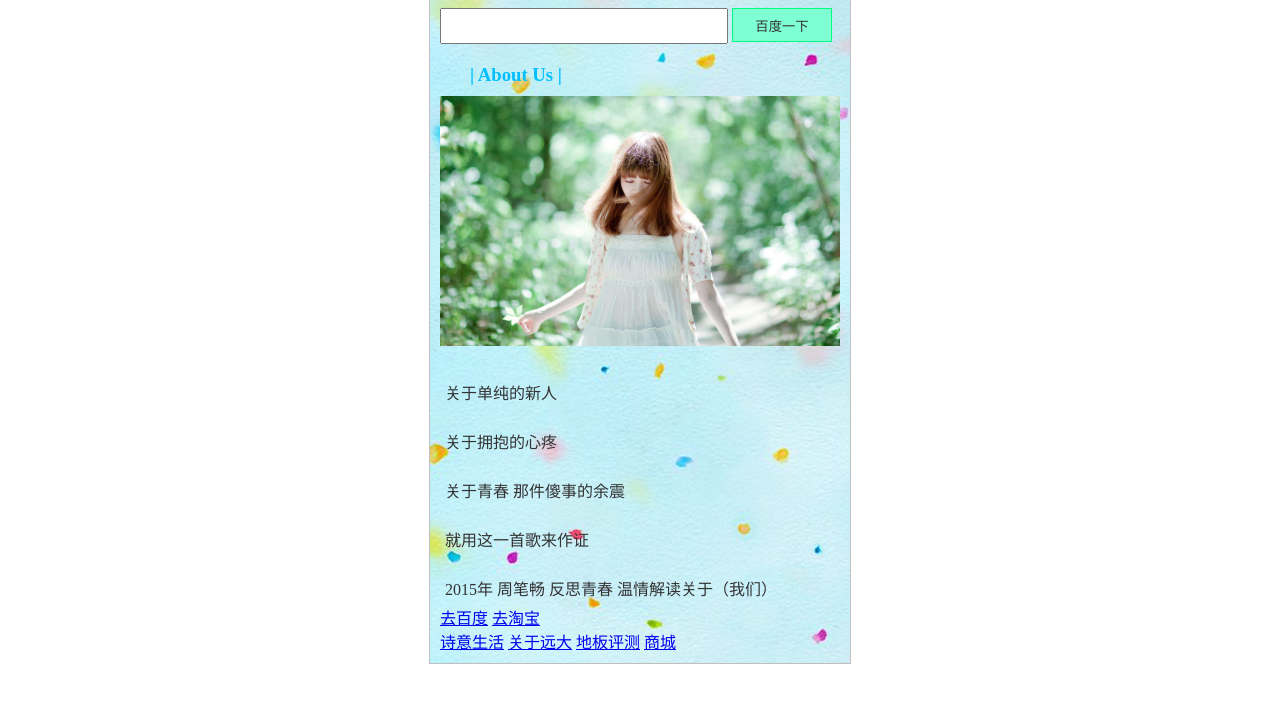
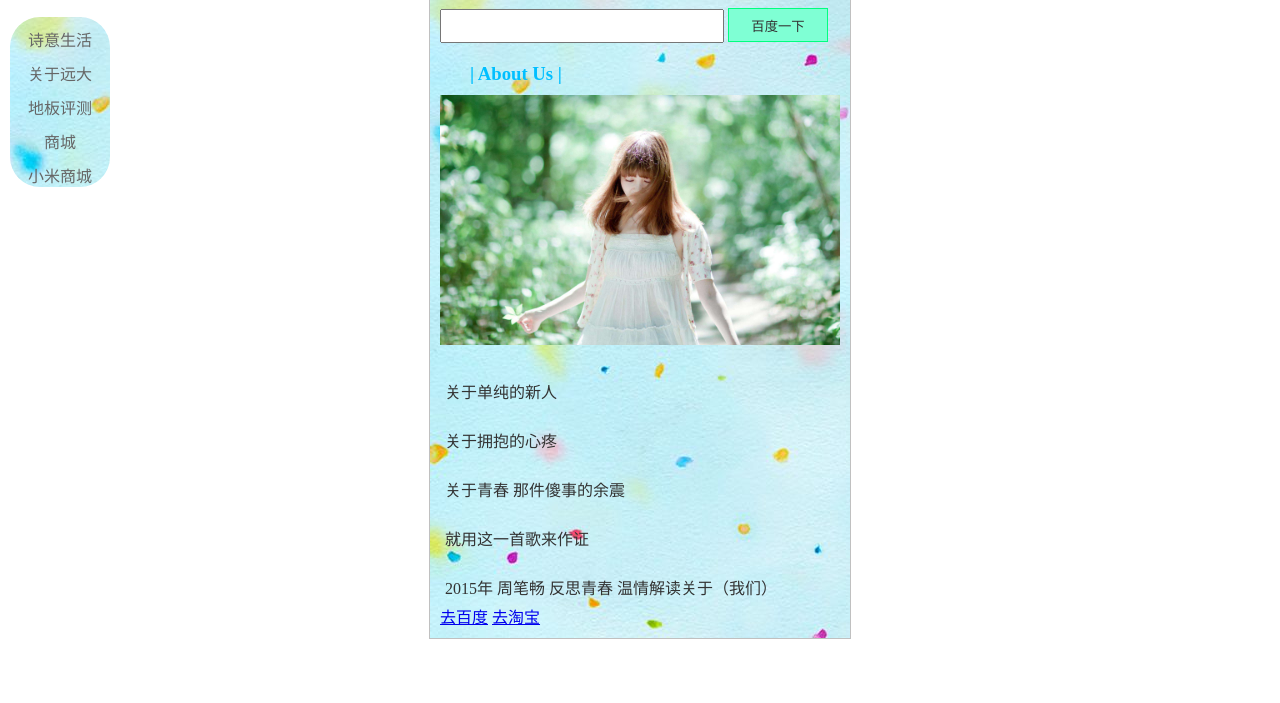
Before and after one commit to pipixiayoudianpi/homework, a plain HTML site: page html/个人网站.html in a window 1280 px wide. Shown: the part 63-766 px from the top of the page. Drawn offline with Linux system fonts and the light colour scheme.

Commit message:
update_3/06/2019

```diff
--- a/css/index.css
+++ b/css/index.css
@@ -46,3 +46,23 @@ dl:hover{
     color: rgb(248, 77, 168);
     cursor: pointer;
 }
+.homework-link{
+    width: 100px;
+    float: left;
+    position: fixed;
+    left: 10px;
+    top: 10%;
+    background-color: lightskyblue;
+    text-align: center;
+    border-radius: 30px;
+}
+.homework-link li{
+    list-style:none;
+}
+.homework-link a{
+    text-decoration: none;
+    color: #666;
+}
+.homework-link a:hover{
+    text-decoration: underline;
+}
--- a/css/个人网站.css
+++ b/css/个人网站.css
@@ -1,14 +1,13 @@
 *{
-    margin: 0;
+    margin: 0;padding: 0;
 }
 .tittle{
     text-align: center;
     background-color: #E0FFFF;
     line-height: 60px;
 }
-div{
+.main{
     width: 400px;
-    /* height: 650px; */
     padding: 10px;
     margin-left: auto;
     margin-right: auto;
@@ -41,3 +40,25 @@ p{
     padding: 5px;
     margin-top: 15px;
 }
+.homework-link{
+    width: 100px;
+    float: left;
+    position: fixed;
+    left: 10px;
+    top: 10%;
+    background-color: lightskyblue;
+    text-align: center;
+    border-radius: 30px;
+    background-image:url("../images/背景.jpg");
+}
+.homework-link li{
+    list-style:none;
+    margin-top: 10px;
+}
+.homework-link a{
+    text-decoration: none;
+    color: #666;
+}
+.homework-link a:hover{
+    text-decoration: underline;
+}
--- a/css/关于远大.css
+++ b/css/关于远大.css
@@ -53,3 +53,24 @@
 .second>a{
     margin-bottom: 10px;
 }
+.homework-link{
+    width: 100px;
+    float: left;
+    position: fixed;
+    left: 10px;
+    top: 10%;
+    background-color: lightskyblue;
+    text-align: center;
+    border-radius: 30px;
+}
+.homework-link li{
+    list-style:none;
+    margin-top: 10px;
+}
+.homework-link a{
+    text-decoration: none;
+    color: #666;
+}
+.homework-link a:hover{
+    text-decoration: underline;
+}
--- a/css/商城.css
+++ b/css/商城.css
@@ -647,3 +647,24 @@ li {
     color: #eee;
     font-size: 12px;
 }
+.homework-link{
+    width: 100px;
+    float: left;
+    position: fixed;
+    left: 10px;
+    top: 10%;
+    background-color: lightskyblue;
+    text-align: center;
+    border-radius: 30px;
+}
+.homework-link li{
+    list-style:none;
+    margin-top: 10px;
+}
+.homework-link a{
+    text-decoration: none;
+    color: #666;
+}
+.homework-link a:hover{
+    text-decoration: underline;
+}
--- a/css/地板评测.css
+++ b/css/地板评测.css
@@ -58,3 +58,24 @@
 .p3{
     margin-bottom: 30px;
 }
+.homework-link{
+    width: 100px;
+    float: left;
+    position: fixed;
+    left: 10px;
+    top: 10%;
+    background-color: lightskyblue;
+    text-align: center;
+    border-radius: 30px;
+}
+.homework-link li{
+    list-style:none;
+    margin-top: 10px;
+}
+.homework-link a{
+    text-decoration: none;
+    color: #666;
+}
+.homework-link a:hover{
+    text-decoration: underline;
+}
--- a/css/小米商城.css
+++ b/css/小米商城.css
@@ -238,3 +238,24 @@ input {
     background-position: -84px 0;
     width: 24px;
 }
+.homework-link{
+    width: 100px;
+    float: left;
+    position: fixed;
+    left: 10px;
+    top: 10%;
+    background-color: lightskyblue;
+    text-align: center;
+    border-radius: 30px;
+}
+.homework-link li{
+    list-style:none;
+    margin-top: 10px;
+}
+.homework-link a{
+    text-decoration: none;
+    color: #666;
+}
+.homework-link a:hover{
+    text-decoration: underline;
+}
--- a/html/个人网站.html
+++ b/html/个人网站.html
@@ -4,12 +4,21 @@
     <meta charset="UTF-8">
     <meta name="viewport" content="width=device-width, initial-scale=1.0">
     <meta http-equiv="X-UA-Compatible" content="ie=edge">
-    <title>作业2</title>
+    <title>个人网站</title>
     <link rel="stylesheet" href="../css/个人网站.css">
 </head>
 <body>
+    <div class="homework-link">
+        <ul>
+            <li><a  href="../index.html">诗意生活</a></li>
+            <li><a  href="关于远大.html">关于远大</a></li>
+            <li><a  href="地板评测.html">地板评测</a></li>
+            <li><a  href="商城.html">商城</a></li>
+            <li> <a href="小米商城.html">小米商城</a></li>
+        </ul>
+    </div>
     <h3 class="tittle">个人网站</h3>
-    <div>
+    <div class="main">
         <input class="in" type="text">
         <button class="baidu">百度一下</button>
         <h3 class="head">| About Us |</h3>
@@ -22,10 +31,6 @@
         <a href="http://www.baidu.com">去百度</a>
         <a href="http://www.toabao.com">去淘宝</a>
         <br>
-        <a class="href1" href="../index.html">诗意生活</a>
-        <a class="href3" href="关于远大.html">关于远大</a>
-        <a class="href4" href="地板评测.html">地板评测</a>
-        <a class="href4" href="商城.html">商城</a>
     </div>
 </body>
 </html>
```
Also changed, not shown: html/关于远大.html (+19 -8 lines), html/商城.html (+9 -4 lines), html/地板评测.html (+19 -10 lines), html/小米商城.html (+11 -1 lines), index.html (+10 -5 lines).
